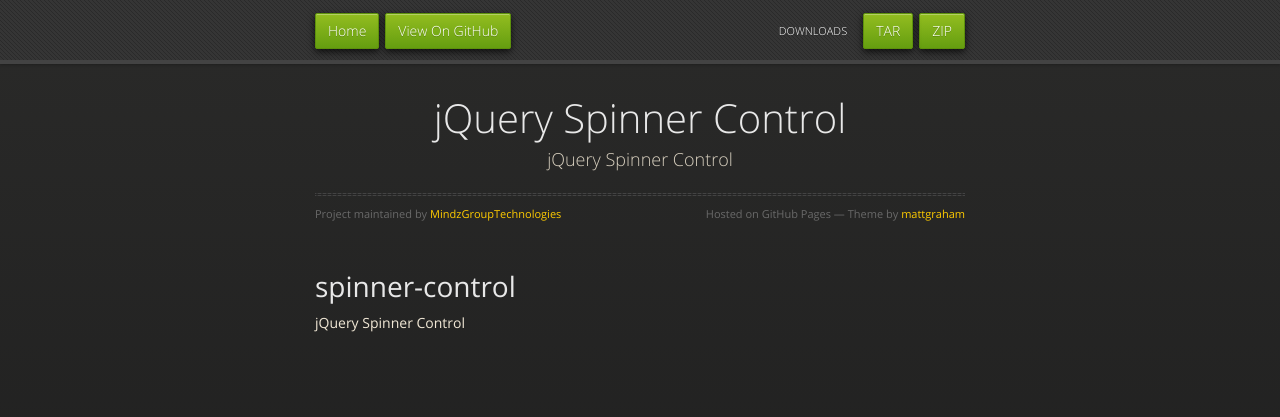
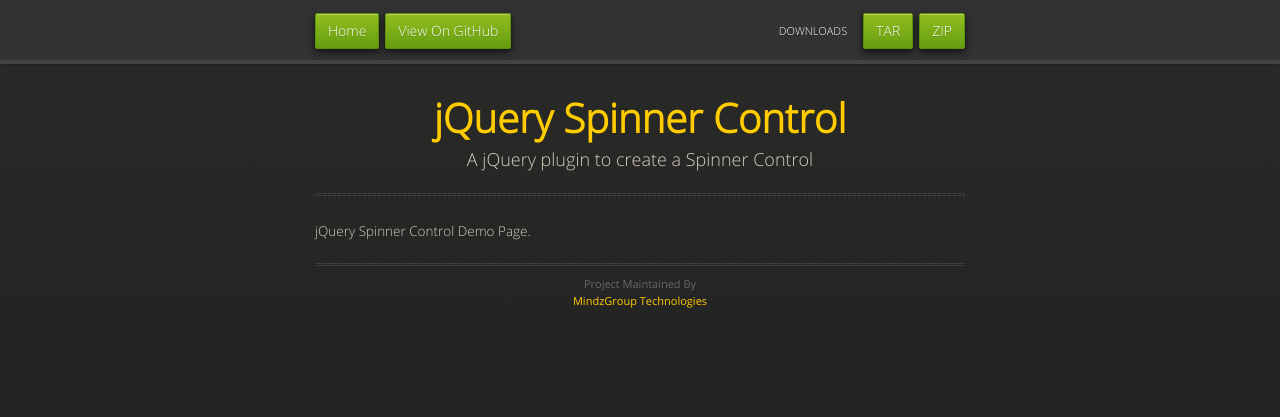
Before and after one commit to MindzGroupTechnologies/spinner-control, a plain HTML site: page index.html in a window 1280 px wide. Drawn offline with nearby package versions, Linux system fonts and the light colour scheme.

Commit message:
index page modified

```diff
--- a/index.html
+++ b/index.html
@@ -3,7 +3,7 @@
 <head>
     <meta charset="utf-8">
     <meta http-equiv="X-UA-Compatible" content="chrome=1">
-    <title>jQuery  Spinner Control by MindzGroupTechnologies</title>
+    <title>jQuery Spinner Control by MindzGroup Technologies</title>
     <link rel="stylesheet" href="stylesheets/styles.css">
     <link rel="stylesheet" href="stylesheets/github-dark.css">
     <script src="https://ajax.googleapis.com/ajax/libs/jquery/1.7.1/jquery.min.js"></script>
@@ -15,7 +15,6 @@
     <link rel="stylesheet" href="stylesheets/ie.css">
     <![endif]-->
     <meta name="viewport" content="width=device-width, initial-scale=1, user-scalable=no">
-
 </head>
 <body>
     <div id="header">
@@ -26,26 +25,21 @@
             <li class="downloads"><a href="https://github.com/MindzGroupTechnologies/spinner-control/tarball/master">TAR</a></li>
             <li class="title">DOWNLOADS</li>
         </nav>
-    </div><!-- end header -->
-
+    </div>
     <div class="wrapper">
-
         <section>
             <div id="title">
-                <h1>jQuery  Spinner Control</h1>
-                <p>jQuery Spinner Control</p>
+                <h1 style="color:#ffcc00;font-weight:700;">jQuery  Spinner Control</h1>
+                <p>A jQuery plugin to create a Spinner Control</p>
                 <hr>
-                <span class="credits left">Project maintained by <a href="https://github.com/MindzGroupTechnologies">MindzGroupTechnologies</a></span>
-                <span class="credits right">Hosted on GitHub Pages &mdash; Theme by <a href="https://twitter.com/michigangraham">mattgraham</a></span>
+                <p style="text-align:justify;"><small>jQuery Spinner Control Demo Page.</small></p>
+                <hr>
+                <div class="credits" style="text-align:center;">
+                    Project Maintained By<br />
+                    <a href="https://github.com/MindzGroupTechnologies">MindzGroup Technologies</a>
+                </div>
             </div>
-
-            <h1>
-                <a id="spinner-control" class="anchor" href="#spinner-control" aria-hidden="true"><span class="octicon octicon-link"></span></a>spinner-control
-            </h1>
-
-            <p>jQuery Spinner Control</p>
         </section>
-
     </div>
     <!--[if !IE]><script>fixScale(document);</script><![endif]-->
     <script type="text/javascript">
```
